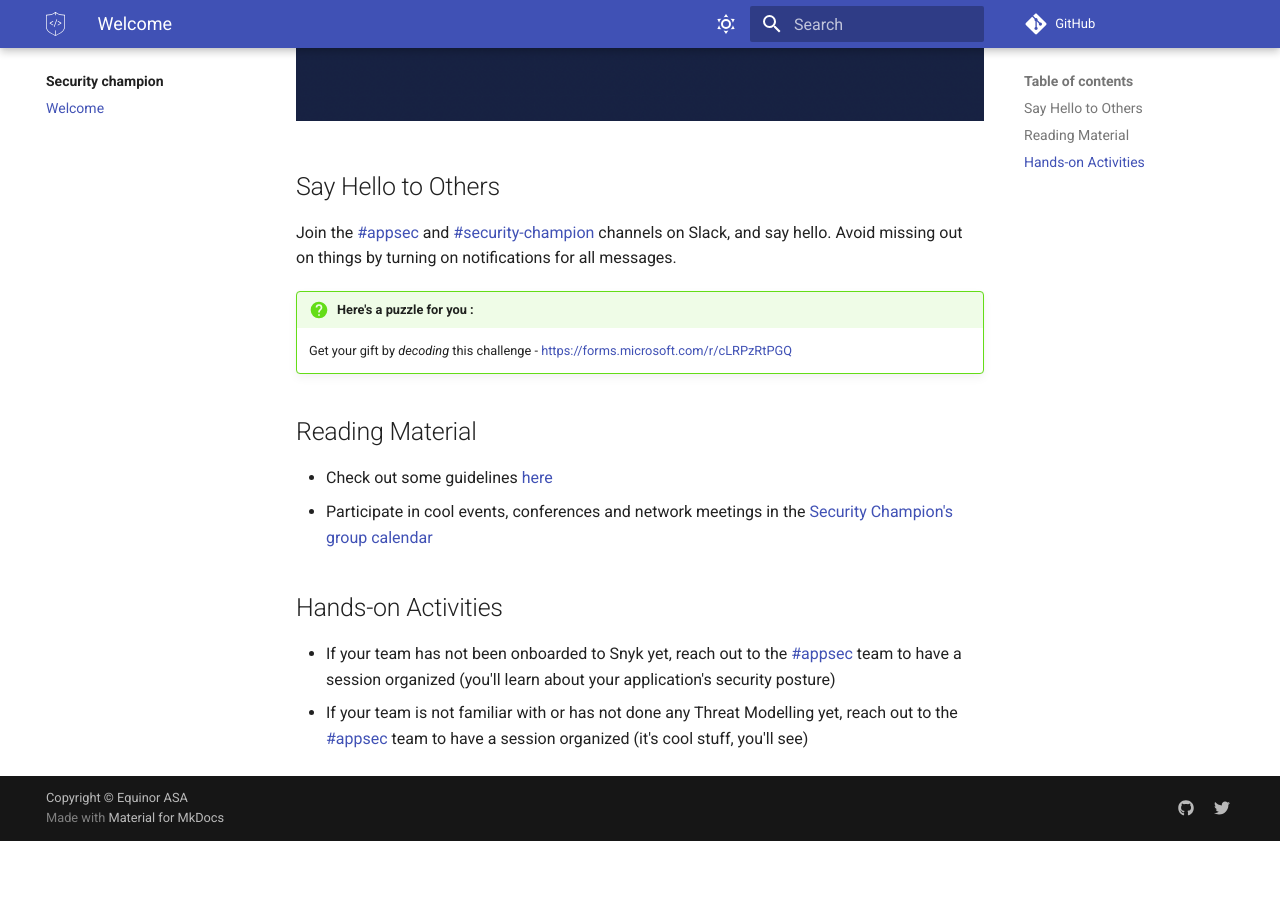
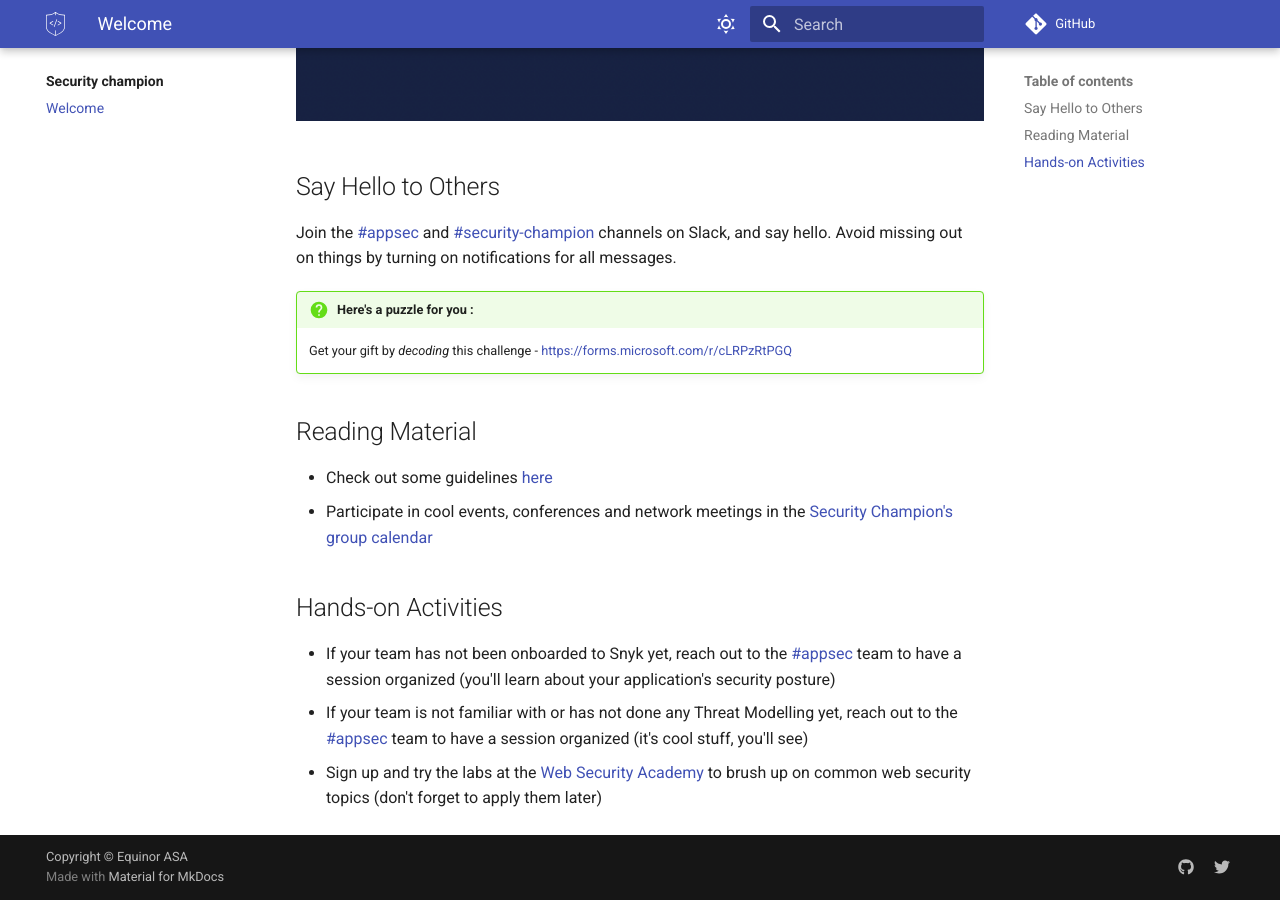
Before and after one commit to equinor/appsec, an MkDocs documentation site: the page built from docs/security-champion/welcome.md, in a window 1280 px wide and 900 px high, scrolled down 624 px. Built offline with MkDocs 1.6.1 and Material for MkDocs 9.7.7, drawn with Linux system fonts in a browser that asks for light colours; some web fonts are replaced; comment, search, counter and statistics services are not loaded; before the commit the page ends 1465 px from its top, so only the background shows below that.

```diff
--- a/docs/security-champion/welcome.md
+++ b/docs/security-champion/welcome.md
@@ -16,3 +16,4 @@ Join the  [#appsec](https://equinor.slack.com/archives/CMM6FSW5V) and [#security
 ## Hands-on Activities
 - If your team has not been onboarded to Snyk yet, reach out to the [#appsec](https://equinor.slack.com/archives/CMM6FSW5V) team to have a session organized (you'll learn about your application's security posture)
 - If your team is not familiar with or has not done any Threat Modelling yet, reach out to the [#appsec](https://equinor.slack.com/archives/CMM6FSW5V)  team to have a session organized (it's cool stuff, you'll see)
+- Sign up and try the labs at the [Web Security Academy](https://portswigger.net/web-security) to brush up on common web security topics (don't forget to apply them later)
```
Also changed, not shown: docs/resources/Learning Material.md (added, +4 -0 lines).
